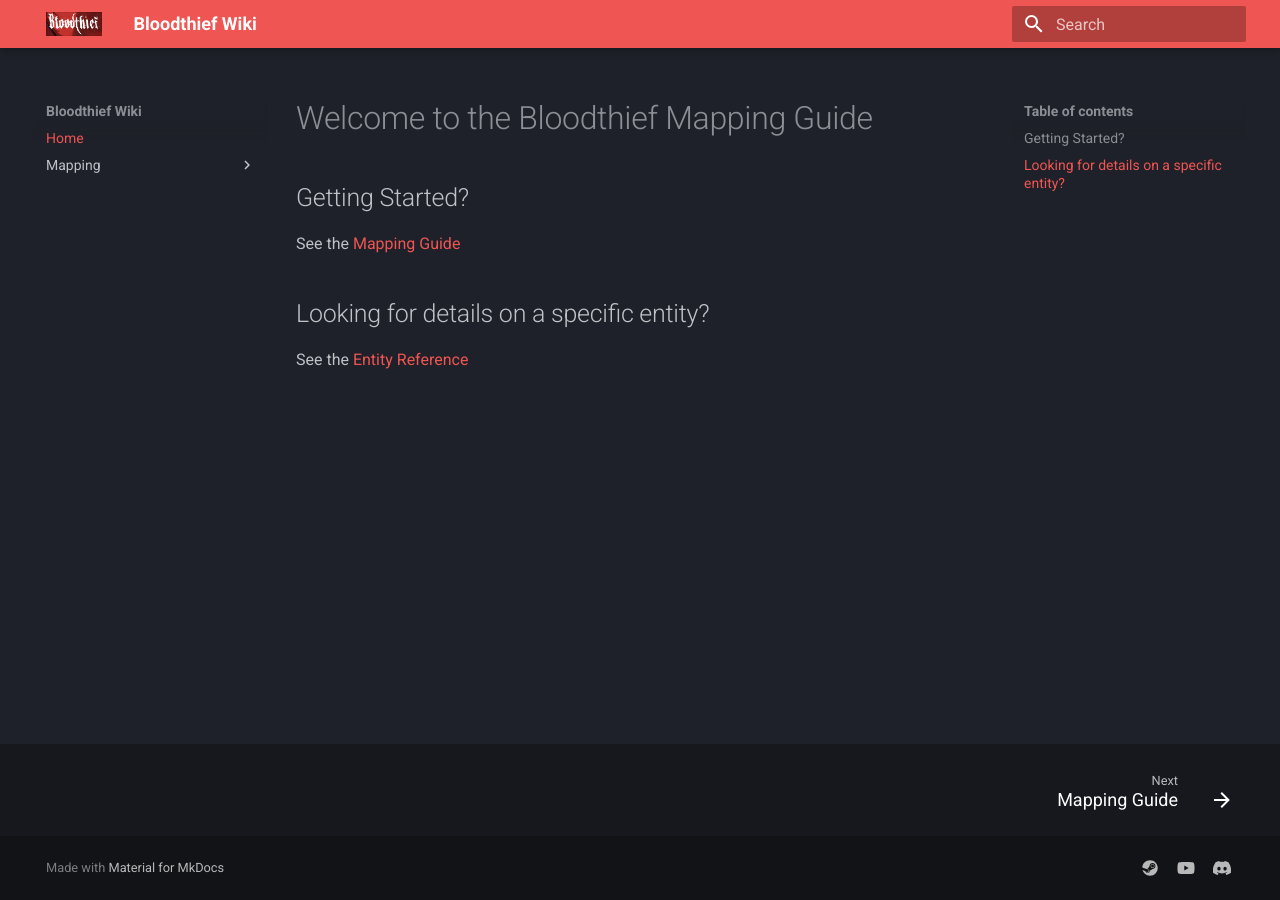
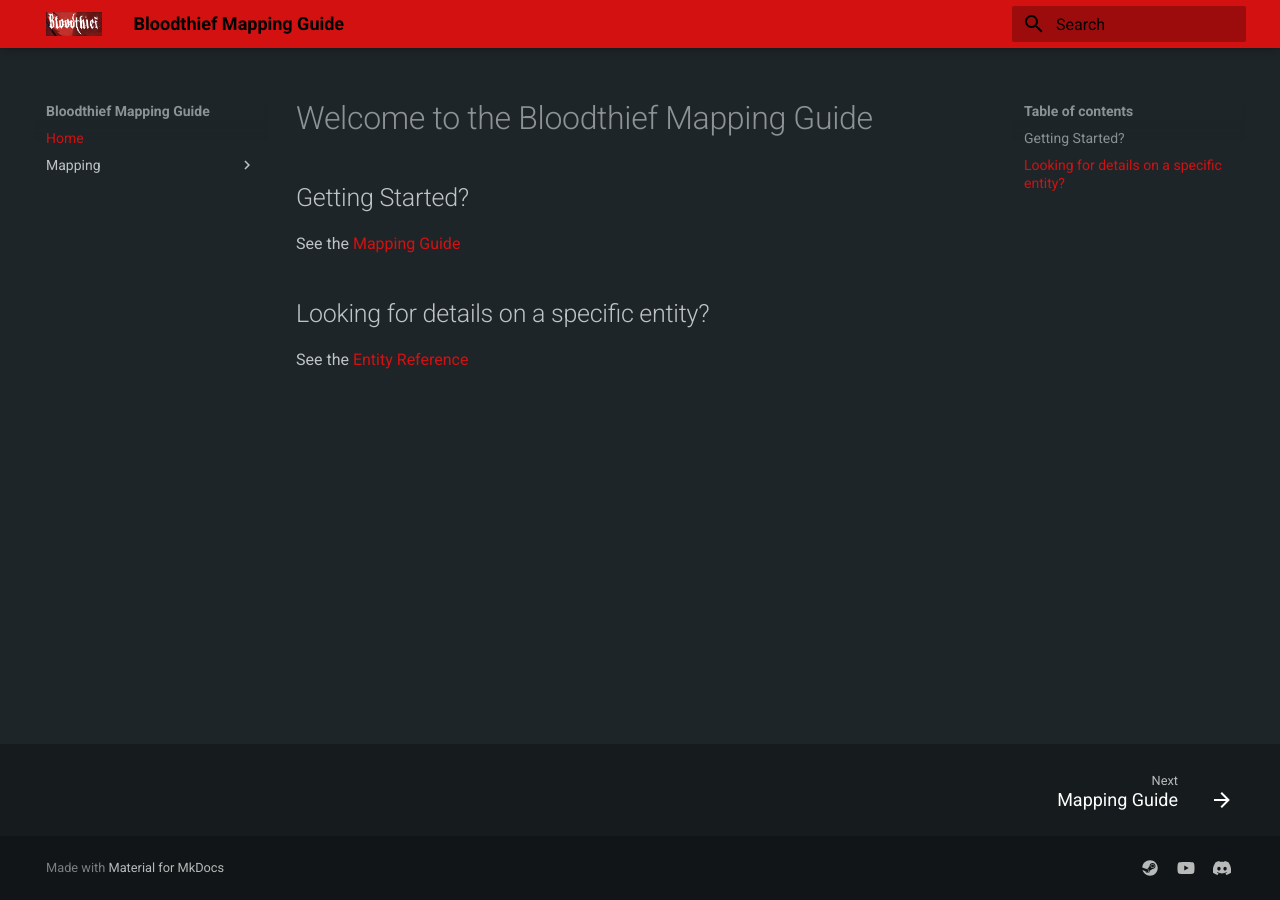
Before and after one commit to blargis/bloodthief_docs, an MkDocs documentation site: the page built from docs/index.md, in a window 1280 px wide. Built offline with MkDocs 1.6.1 and Material for MkDocs 9.7.7, drawn with Linux system fonts in a browser that asks for light colours.

Commit message:
Theme stuff

```diff
--- /dev/null
+++ b/docs/stylesheets/extra.css
@@ -0,0 +1,13 @@
+:root  > * {
+  --md-primary-fg-color:               #d31111;
+  --md-primary-fg-color--light:        #f8f8f8;
+  --md-primary-fg-color--dark:         #ffffff;
+  --md-primary-bg-color:               #000000;
+  --md-primary-bg-color--light:        #000000;
+
+  --md-accent-fg-color:                #000000;
+  --md-accent-fg-color--transparent:   #000000;
+  --md-accent-bg-color:                #000000;
+  --md-accent-bg-color--light:         #000000;
+  --md-hue: 200deg;
+}
--- a/mkdocs.yml
+++ b/mkdocs.yml
@@ -1,15 +1,17 @@
-site_name: Bloodthief Wiki
-site_url: http://blargis.github.io/bloodthief_docs
+site_name: Bloodthief Mapping Guide
+site_url: https://blargis.github.io/bloodthief_docs
 theme:
     name: material
     palette:
         #Dark Mode
         scheme: slate
-        primary: red
+        primary: custom
         accent: orange
     features:
         - navigation.footer
     logo: assets/logo.png
+extra_css:
+  - stylesheets/extra.css
 
 
 extra:
```
Also changed, not shown: docs/mapping-guide.md (+0 -4 lines).
